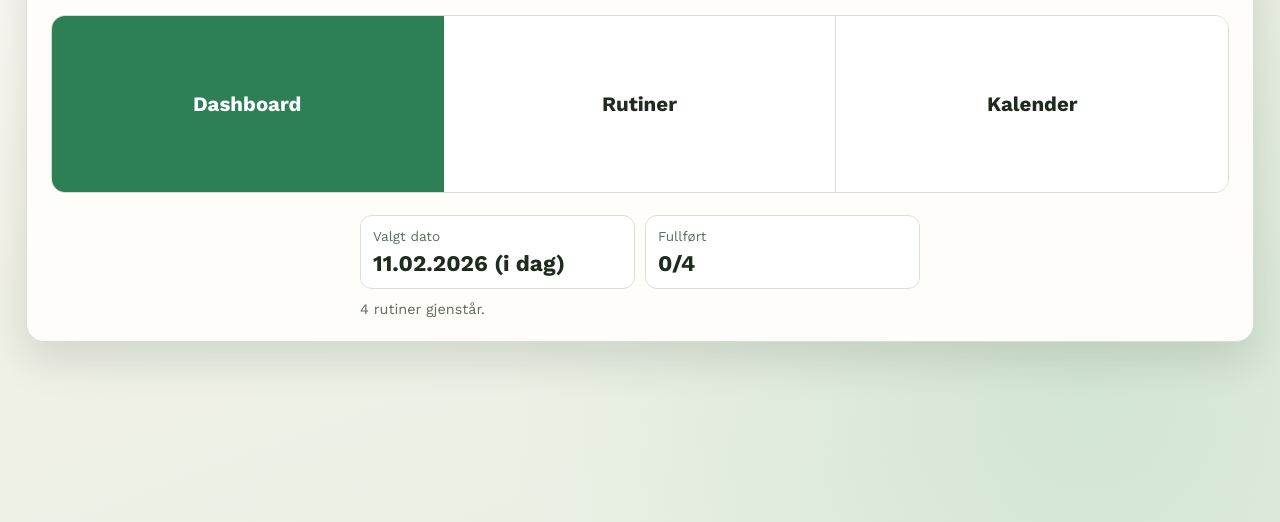
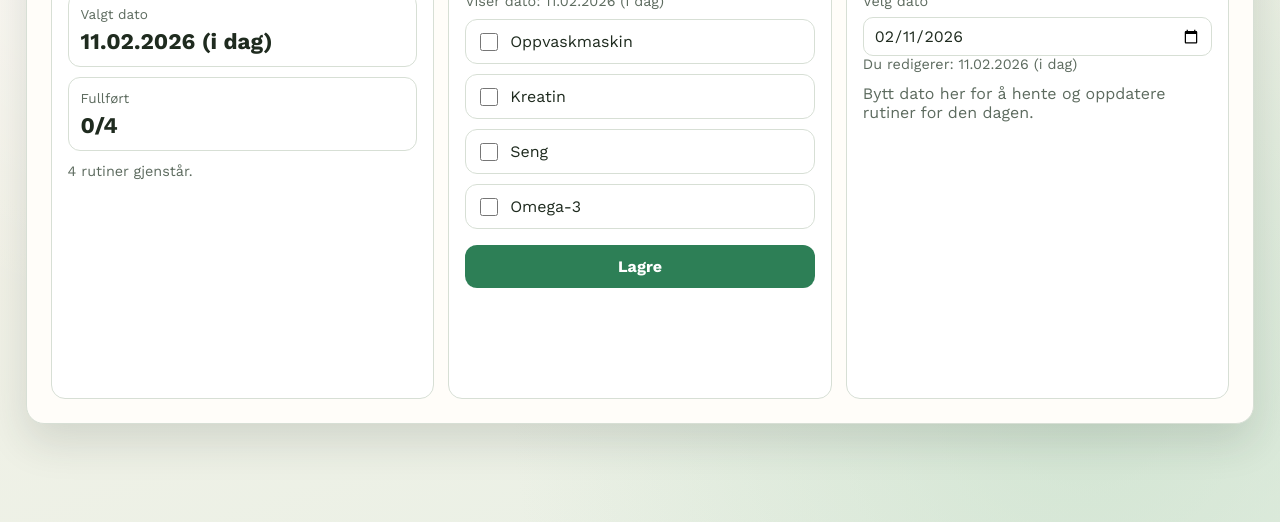
Before and after one commit to ole-froiland/Oles-Brain, a website: page public/index.html in a window 1280 px wide. Shown: the part 278-800 px from the top of the page. Drawn offline with nearby package versions, Linux system fonts and the light colour scheme; no server answers.

Commit message:
Show dashboard routines and calendar as always-open three-panel layout

```diff
--- a/public/index.html
+++ b/public/index.html
@@ -60,60 +60,33 @@
       }
 
       .subtitle {
-        margin: 8px 0 18px;
+        margin: 8px 0 20px;
         color: var(--muted);
       }
 
-      .top-nav {
+      .panel-grid {
         display: grid;
         grid-template-columns: repeat(3, minmax(0, 1fr));
-        gap: 0;
-        margin-bottom: 22px;
+        gap: 14px;
+      }
+
+      .panel {
+        min-height: clamp(420px, 58vh, 640px);
+        padding: 16px;
         border: 1px solid var(--border);
         border-radius: 14px;
-        overflow: hidden;
+        background: #ffffff;
       }
 
-      .menu-button {
-        width: 100%;
-        border: 0;
-        border-right: 1px solid var(--border);
-        border-radius: 0;
-        min-height: clamp(96px, 22vh, 180px);
-        padding: 12px;
-        font: inherit;
-        font-weight: 600;
-        font-size: clamp(1rem, 1.6vw, 1.35rem);
-        color: var(--text);
-        background: #ffffff;
-        cursor: pointer;
-        transition: background-color 140ms ease, color 140ms ease, border-color 140ms ease;
-      }
-
-      .menu-button:last-child {
-        border-right: 0;
-      }
-
-      .menu-button.active {
-        color: #ffffff;
-        background: var(--accent);
-        border-color: var(--accent);
-      }
-
-      .view {
-        display: none;
-        max-width: 560px;
-        margin: 0 auto;
-      }
-
-      .view.active {
-        display: block;
-        animation: view-enter 160ms ease-out both;
+      .panel-title {
+        margin: 0 0 12px;
+        font-family: "Fraunces", serif;
+        font-size: clamp(1.2rem, 1.8vw, 1.65rem);
       }
 
       .dashboard-grid {
         display: grid;
-        grid-template-columns: repeat(2, minmax(0, 1fr));
+        grid-template-columns: 1fr;
         gap: 10px;
         margin-bottom: 12px;
       }
@@ -168,7 +141,7 @@
       .checklist {
         display: grid;
         gap: 10px;
-        margin-top: 14px;
+        margin-top: 10px;
       }
 
       .item {
@@ -311,26 +284,26 @@
           transform: translateY(0);
         }
       }
+
+      @media (max-width: 1100px) {
+        .panel-grid {
+          grid-template-columns: 1fr;
+        }
+
+        .panel {
+          min-height: auto;
+        }
+      }
     </style>
   </head>
   <body>
     <main class="card">
       <h1>oles brain</h1>
-      <p class="subtitle">Bytt mellom menyene under</p>
+      <p class="subtitle">Tre store bokser som alltid er åpne</p>
 
-      <nav class="top-nav" aria-label="Hovedmeny">
-        <button class="menu-button active" data-view="dashboard" type="button" aria-selected="true">
-          Dashboard
-        </button>
-        <button class="menu-button" data-view="rutiner" type="button" aria-selected="false">
-          Rutiner
-        </button>
-        <button class="menu-button" data-view="kalender" type="button" aria-selected="false">
-          Kalender
-        </button>
-      </nav>
-
-      <section id="view-dashboard" class="view active">
+      <section class="panel-grid" aria-label="Hovedmeny">
+        <section class="panel">
+          <h2 class="panel-title">Dashboard</h2>
           <div class="dashboard-grid">
             <article class="dash-card">
               <p class="dash-label">Valgt dato</p>
@@ -344,7 +317,8 @@
           <p id="dashboardHint" class="date-label"></p>
         </section>
 
-      <section id="view-rutiner" class="view">
+        <section class="panel">
+          <h2 class="panel-title">Rutiner</h2>
           <p id="dateLabel" class="date-label"></p>
 
           <section class="checklist">
@@ -377,17 +351,18 @@
           <p id="completeMessage" class="complete hidden">Alle oppgaver gjort 🙂</p>
         </section>
 
-      <section id="view-kalender" class="view">
+        <section class="panel">
+          <h2 class="panel-title">Kalender</h2>
           <label class="date-input-label" for="datePicker">Velg dato</label>
           <input id="datePicker" class="date-picker" type="date" />
           <p id="calendarDateLabel" class="date-label"></p>
           <p class="calendar-help">Bytt dato her for å hente og oppdatere rutiner for den dagen.</p>
         </section>
+      </section>
     </main>
 
     <script>
       const TASKS = ["dishwasher", "creatine", "omega3", "bed"];
-      const VIEWS = ["dashboard", "rutiner", "kalender"];
       let selectedDate = formatDateToday();
 
       function emptyDoneState() {
@@ -575,39 +550,7 @@
         });
       }
 
-      function setView(viewName) {
-        if (!VIEWS.includes(viewName)) {
-          return;
-        }
-
-        document.querySelectorAll(".menu-button").forEach((button) => {
-          const isActive = button.dataset.view === viewName;
-          button.classList.toggle("active", isActive);
-          button.setAttribute("aria-selected", isActive ? "true" : "false");
-        });
-
-        document.querySelectorAll(".view").forEach((view) => {
-          view.classList.toggle("active", view.id === `view-${viewName}`);
-        });
-
-        if (location.hash !== `#${viewName}`) {
-          history.replaceState(null, "", `#${viewName}`);
-        }
-      }
-
-      function setupMenu() {
-        document.querySelectorAll(".menu-button").forEach((button) => {
-          button.addEventListener("click", () => {
-            setView(button.dataset.view);
-          });
-        });
-
-        const hashView = location.hash.replace("#", "");
-        setView(VIEWS.includes(hashView) ? hashView : "dashboard");
-      }
-
       document.getElementById("saveButton").addEventListener("click", saveEntry);
-      setupMenu();
       setupDateControls();
       loadSelectedDateState();
     </script>
```
Lines whose indentation alone changed are shown as unchanged.
